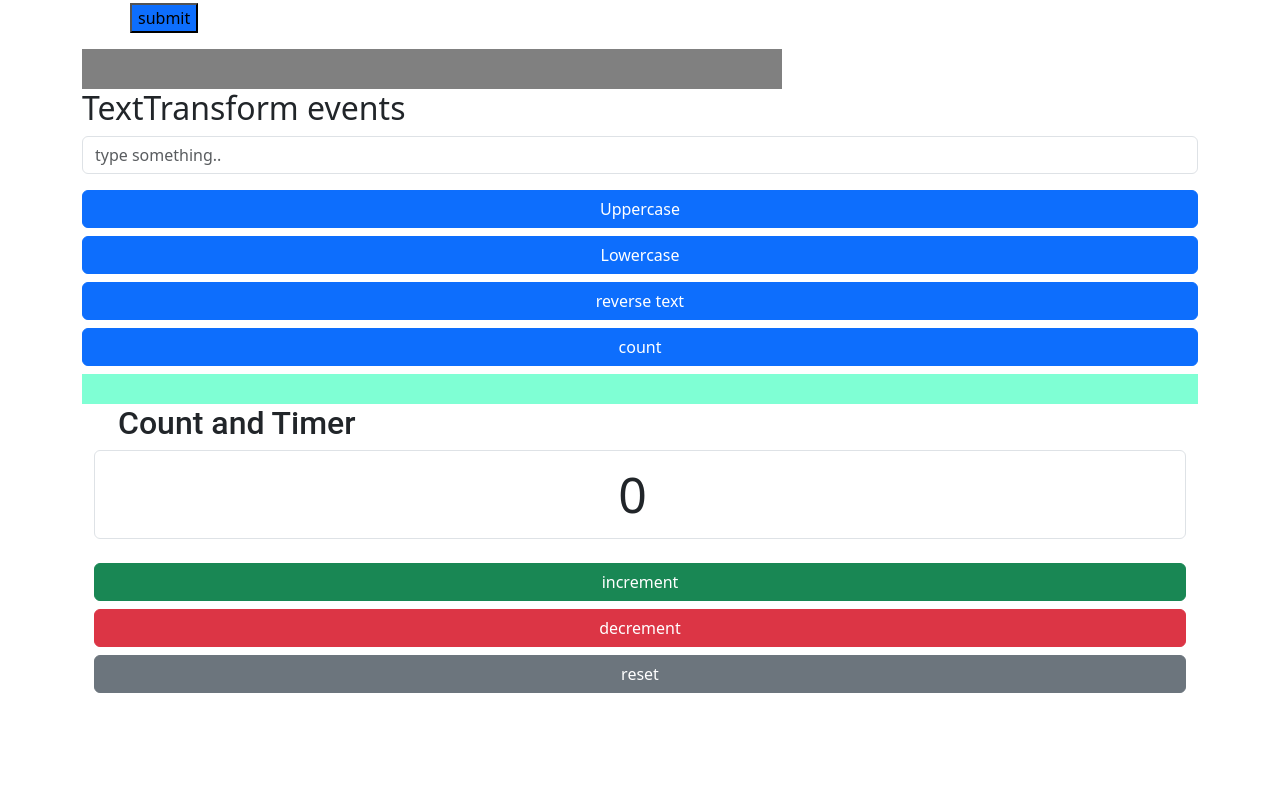
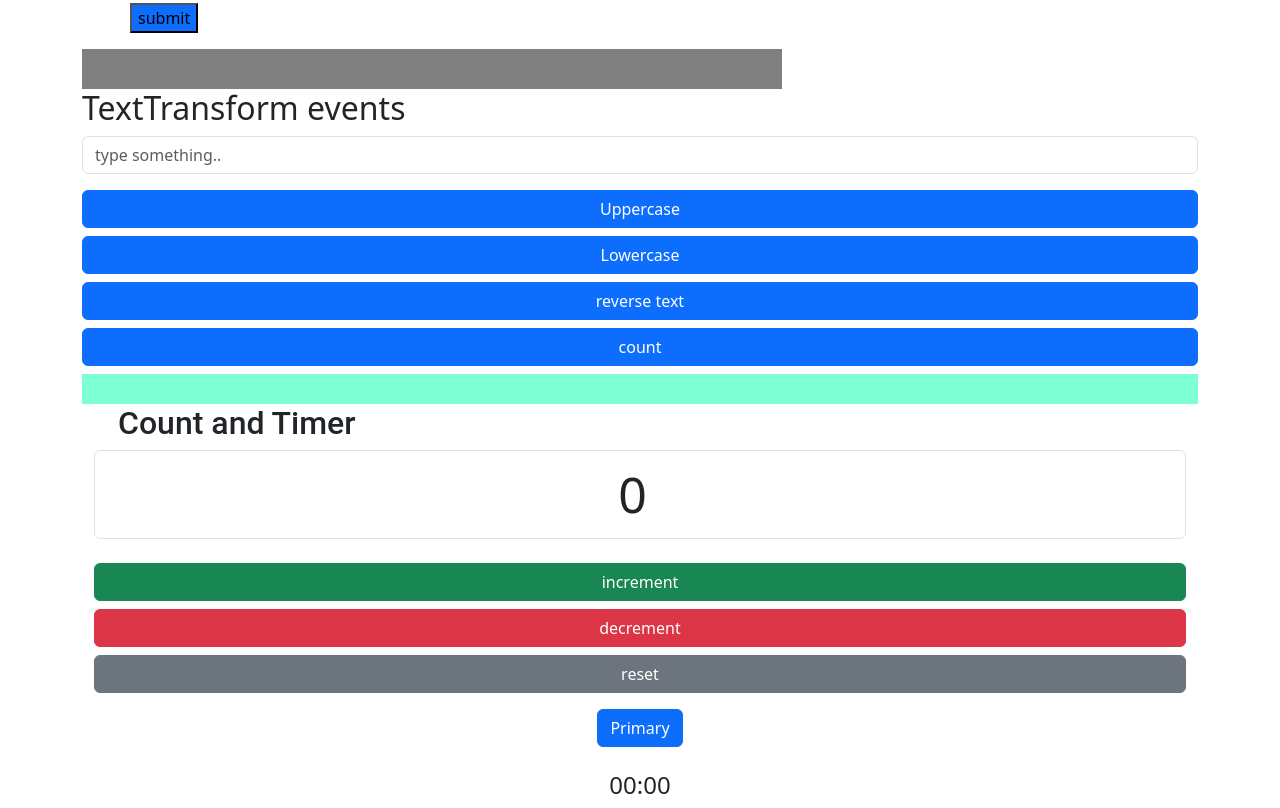
Before and after one commit to imharshit1721/jquery_asignmt, a plain HTML site: page index.html in a window 1280 px wide. Shown: the part 780-1588 px from the top of the page. Before the commit the page ends 1473 px from the top, so only its background shows below. Drawn offline with nearby package versions, Linux system fonts and the light colour scheme; files that its build step writes are made by us from their sources.

Commit message:
Update index.html

```diff
--- a/index.html
+++ b/index.html
@@ -122,6 +122,18 @@
 
     </div>
 
+
+
+
+             <div class = "container  d-flex flex-column align-items-center justify-content-center">
+
+            <button type="button" class="btn btn-primary mt-3">Primary</button>
+            <div >
+
+            <p class = "h4 mt-4">00:00</p>
+             </div>
+
+           </div>
 
 
 
```
